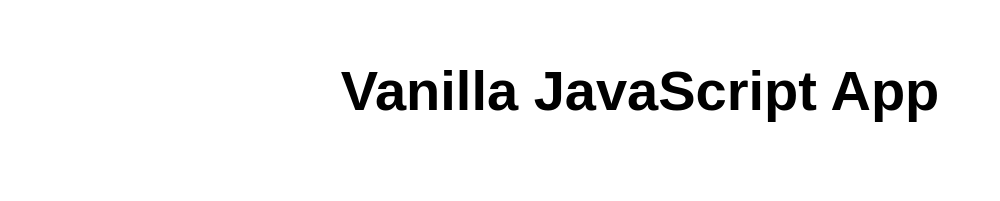
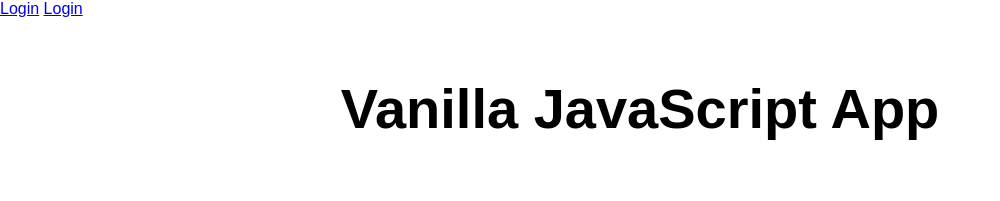
Before and after one commit to uditar/my-static, a plain HTML site: page src/index.html in a window 1280 px wide. Shown: the whole page, without its empty margins (0-1000 px from the left). Drawn offline with Linux system fonts and the light colour scheme.

Commit message:
Update index.html

```diff
--- a/src/index.html
+++ b/src/index.html
@@ -7,7 +7,8 @@
   <link rel="stylesheet" href="styles.css">
   <title>Vanilla JavaScript App</title>
 </head>
-
+<a href="/.auth/login/github">Login</a>
+<a href="/.auth/login/github?post_login_redirect_uri=https://zealous-water.azurestaticapps.net/success">Login</a>
 <body>
   <main>
     <h1>Vanilla JavaScript App</h1>
```
